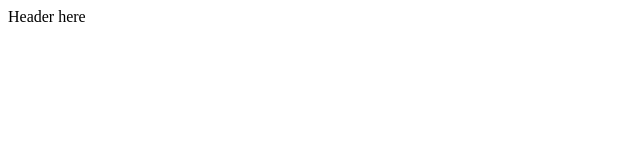
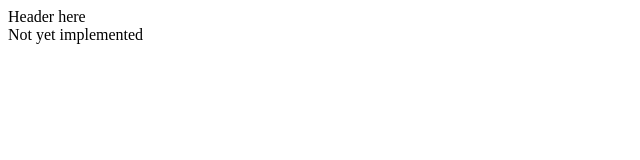
Before and after one commit to mian3010/cv, a React (Create React App) app in the folder web/: page /projektleder in a window 1280 px wide. Before the commit this address led to /projektleder#/projekleder. Shown: the top 160 px of the page, without its empty margins (0-640 px from the left). Built offline with nearby package versions, Linux system fonts and the light colour scheme.

Commit message:
Move away from hashrouter

```diff
--- a/web/src/index.js
+++ b/web/src/index.js
@@ -2,7 +2,7 @@ import React from 'react';
 import ReactDOM from 'react-dom';
 import App from './App.js';
 import registerServiceWorker from './registerServiceWorker';
-import { Route, HashRouter, Switch, Redirect } from 'react-router-dom'
+import { Route, BrowserRouter as Router, Switch, Redirect } from 'react-router-dom'
 
 import ProjectManager from './screens/ProjectManager';
 import DrupalDeveloper from './screens/DrupalDeveloper';
@@ -10,7 +10,7 @@ import PhpDeveloper from './screens/PhpDeveloper';
 import ReactDeveloper from './screens/ReactDeveloper';
 
 ReactDOM.render((
-  <HashRouter>
+  <Router>
     <App>
       <Switch>
         <Redirect exact from="/" to="/projekleder" />
@@ -20,6 +20,6 @@ ReactDOM.render((
         <Route path="/react-udvikler" component={ReactDeveloper} />
       </Switch>
     </App>
-  </HashRouter>
+  </Router>
 ), document.getElementById('root'));
 registerServiceWorker();
--- a/web/src/screens/ProjectManager/index.js
+++ b/web/src/screens/ProjectManager/index.js
@@ -10,7 +10,7 @@ class ProjectManager extends Component {
   /** @inheritdoc */
   render() {
     return (
-      <span>Not yet implemented</span>
+      <div>Not yet implemented</div>
     );
   }
 }
```
